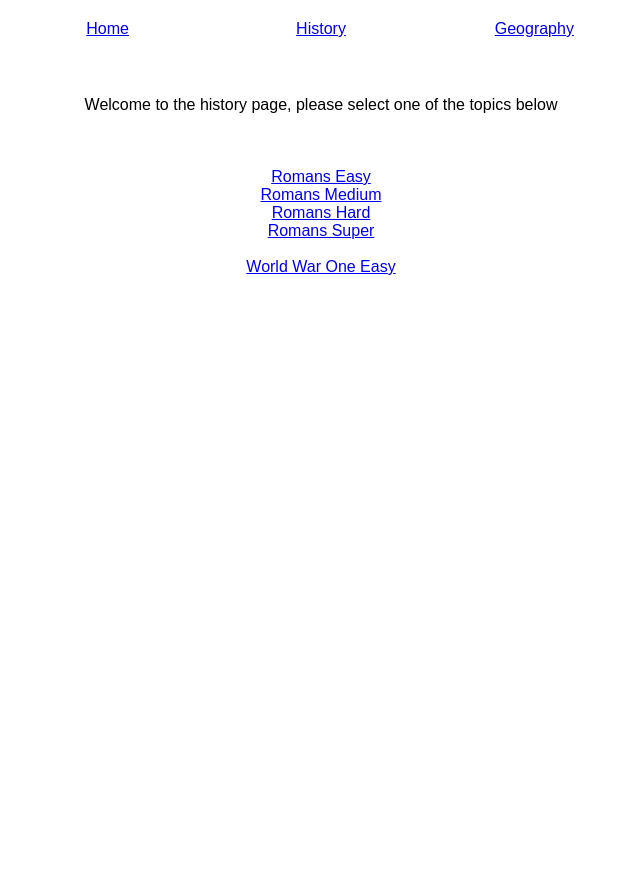
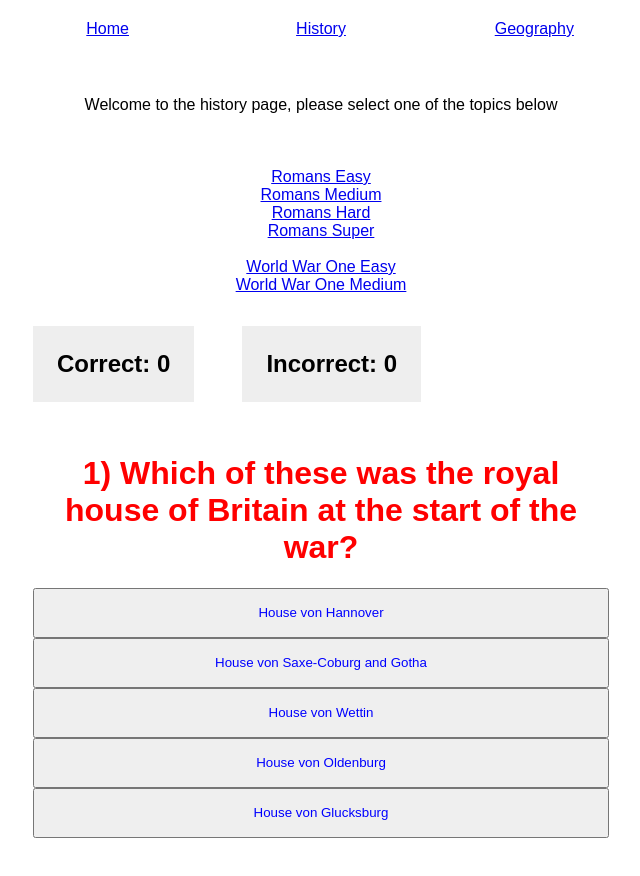
Before and after one commit to RyanG91/new-react-app, a React (Create React App) app: page /history/wwi_medium in a window 1280 px wide. Shown: the whole page, without its empty margins (319-959 px from the left). Before the commit the page ends 800 px from the top, so only its background shows below. Built offline with nearby package versions, Linux system fonts and the light colour scheme.

Commit message:
Added medium questions

```diff
--- a/src/components/history/HistoryQuiz.js
+++ b/src/components/history/HistoryQuiz.js
@@ -6,6 +6,8 @@ import RomanEasy from './roman/RomanEasy'
 import RomanMedium from './roman/RomanMedium'
 import RomanHard from './roman/RomanHard'
 import Wwieasy from './wwi/Wwieasy'
+import Wwimedium from './wwi/Wwimedium'
+
 
 
 class History extends Component {
@@ -24,6 +26,7 @@ class History extends Component {
                             <div className="romans"><Link to="/history/romans_super">Romans Super</Link></div>
                             <br />
                             <div className="wwie"><Link to="/history/wwi_easy">World War One Easy</Link></div>
+                            <div className="wwim"><Link to="/history/wwi_medium">World War One Medium</Link></div>
                             <Route path="/history/romans_easy" render={(routerProps) => {
                                 return (
                                 <RomanEasy />
@@ -44,6 +47,11 @@ class History extends Component {
                                 <Wwieasy />
                                 )
                             }} />
+                            <Route path="/history/wwi_medium" render={(routerProps) => {
+                                return (
+                                <Wwimedium />
+                                )
+                            }} />
                         <br />
                 </div>
                 </Router>
--- /dev/null
+++ b/src/components/history/wwi/Wwimedium.js
@@ -0,0 +1,249 @@
+import React, { Component } from 'react'
+import '../../../stylesheets/App.css';
+
+class WWI extends React.Component {
+    constructor(props) {
+      super(props)
+
+      var dataSet = [
+        {
+          question: "1) Which of these was the royal house of Britain at the start of the war?",
+          answers: [
+            "House von Hannover",
+            "House von Saxe-Coburg and Gotha",
+            "House von Wettin",
+            "House von Oldenburg",
+            "House von Glucksburg",
+          ],
+          correct: 1
+        },
+        {
+          question: "2) What was the first battle Australian's fought in during WWI?",
+              answers: [
+                "Battle of Somme",
+                "Battle of Gallipoli",
+                "Battle of Verdun",
+                "Battle of Ypres",
+                "Siege of Tobruk"
+              ],
+              correct: 1
+        },
+         {
+              question: "3) Which year did the Russian Empire surrender/withdraw from the war?",
+              answers: [
+                "1914",
+                "1915",
+                "1916",
+                "1917",
+                "1918",
+              ],
+              correct: 3
+            },
+            {
+              question: "4) Which country was the Western Front mostly fought in?",
+              answers: [
+                "Belgium",
+                "Netherlands",
+                "France",
+                "Britain",
+                "Germany",
+              ],
+              correct: 2
+            },
+            {
+              question: "5) What is the name of having the entire population involved in the war effort?",
+              answers: [
+                "Total war",
+                "Everything war",
+                "Commited War",
+                "All in war",
+                "None of the above"
+              ],
+              correct: 0
+            },
+            {
+              question: "6) Who was the Tsar of Russia in 1914?",
+              answers: [
+                "Commodus III",
+                "Louis XVI",
+                "Alexander I",
+                "Paul V",
+                "Nicholas II"
+              ],
+              correct: 4
+            },
+            {
+              question: "7) In response to anti-German sentiment what was St Petersburg renamed to?",
+              answers: [
+                "Leningrad",
+                "Stalingrad",
+                "Smolensk",
+                "Petrograd",
+                "Tsarsgrad"
+              ],
+              correct: 3
+            },
+            {
+              question: "8) Who was the Red Barron?",
+              answers: [
+                "A French pilot",
+                "A German pilot",
+                "A British pilot",
+                "A Russian pilot",
+                "A Turkish pilot"
+              ],
+              correct: 1
+            },
+            {
+              question: "9) The communist uprisings in 1918-1919 in Germany were led mostly by?",
+              answers: [
+                "Germans",
+                "Poles",
+                "Jews",
+                "Austrians",
+                "None of the above"
+              ],
+              correct: 2
+            },
+            {
+              question: "10) Which of these countries remained neutral during the war?",
+              answers: [
+                "Spain",
+                "China",
+                "Japan",
+                "Greece",
+                "Serbia"
+              ],
+              correct: 0
+            },
+            {
+              question: "Well Done! You have completed the quiz",
+              answers: [
+                "Click here to start again",
+              ],
+            },
+      ];
+
+      this.state = {current:0, dataSet:dataSet, correct:0, incorrect:0}
+      this.handleClick = this.handleClick.bind(this)
+
+    } // end constructor
+
+    handleClick(choice) {
+      if (choice == this.state.dataSet[this.state.current].correct) {
+        this.setState({correct: this.state.correct + 1})
+      } else {
+        this.setState({incorrect: this.state.incorrect + 1})
+      }
+
+      if (this.state.current == 10) {
+        this.setState({current: 0})
+        this.setState({incorrect: 0})
+        this.setState({correct: 0})
+      } else {
+           this.setState({current: this.state.current + 1})
+      }
+    }
+
+    render() {
+      return(
+        <div>
+          <ScoreArea correct={this.state.correct} incorrect={this.state.incorrect} />
+          <QuizArea handleClick={this.handleClick} dataSet={this.state.dataSet[this.state.current]} />
+        </div>
+      )
+    }
+  }
+
+  function Question(props) {
+    var style = {
+      color: "red",
+    }
+    return (
+      <h1 style={style}>{props.dataSet.question}</h1>
+    )
+  }
+
+  function Answer(props) {
+    var style = {
+      width: "100%",
+      height: 50,
+      color: "blue"
+    }
+    return(
+      <div>
+        <button style={style} onClick={() => props.handleClick(props.choice)}>{props.answer}</button>
+      </div>
+    )
+  }
+
+  function AnswerList(props) {
+    var answers = []
+    for (let i = 0; i < props.dataSet.answers.length; i++) {
+      answers.push(<Answer choice={i} handleClick={props.handleClick} answer={props.dataSet.answers[i]} />)
+    }
+    return(
+      <div>
+        {answers}
+      </div>
+    )
+  }
+
+  function QuizArea(props) {
+    var style = {
+      width: "100%",
+      display: "block",
+      textAlign: "center",
+      boxSizing: "border-box",
+      float: "left",
+      padding: "0 2em"
+    }
+    return(
+      <div style={style}>
+        <Question dataSet={props.dataSet} />
+        <AnswerList dataSet={props.dataSet} handleClick={props.handleClick} />
+      </div>
+    )
+  }
+
+  function TotalCorrect(props) {
+      var style = {
+      display: "inline-block",
+      padding: "1em",
+      background: "#eee",
+      margin: "0 1em 0 0"
+    }
+    return(
+      <h2 style={style}>Correct: {props.correct}</h2>
+    )
+  }
+
+  function TotalIncorrect(props) {
+    var style = {
+      display: "inline-block",
+      padding: "1em",
+      background: "#eee",
+      margin: "0 0 0 1em"
+    }
+    return(
+      <h2 style={style}>Incorrect: {props.incorrect}</h2>
+    )
+  }
+
+  function ScoreArea(props) {
+    var style = {
+      width: "100%",
+      display: "block",
+      textAlign: "left",
+      float: "left",
+      padding: "2em"
+    }
+    return(
+      <div style={style} >
+        <TotalCorrect correct={props.correct} />
+        <TotalIncorrect incorrect={props.incorrect} />
+      </div>
+    )
+  }
+
+export default WWI
```
